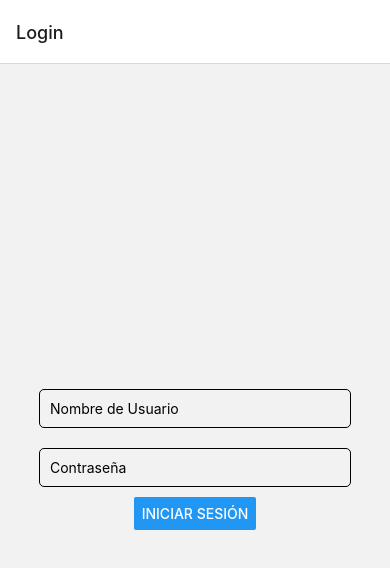
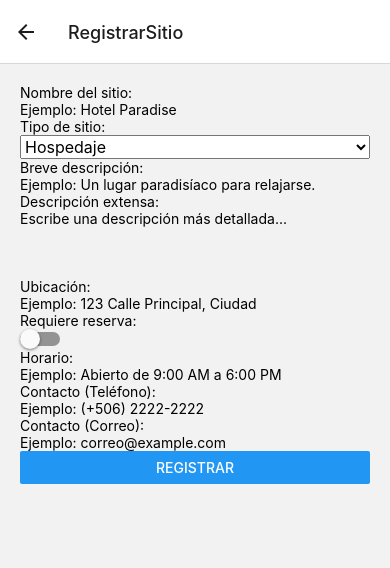
Before and after one commit to Esteban-FB/Proyecto-TripSync, a React Native app in the folder TripSync/: screen /RegistrarSitio in a window 390 px wide. Shown: the top 568 px of the page. Built offline with nearby package versions, Linux system fonts and the light colour scheme.

Commit message:
Formulario registro sitio

```diff
--- a/TripSync/App.js
+++ b/TripSync/App.js
@@ -3,6 +3,7 @@ import { NavigationContainer } from '@react-navigation/native';
 import { createStackNavigator } from '@react-navigation/stack';
 import Login from './src/logIn/LogIn';
 import Dashboard from './src/views/dashboard/Dashboard';
+import RegistrarSitio from './src/views/map/RegistrarSitio';
 
 const Stack = createStackNavigator();
 
@@ -12,6 +13,7 @@ const App = () => {
       <Stack.Navigator initialRouteName="Login">
         <Stack.Screen name="Login" component={Login} />
         <Stack.Screen name="Dashboard" component={Dashboard} />
+        <Stack.Screen name="RegistrarSitio" component={RegistrarSitio} />
       </Stack.Navigator>
     </NavigationContainer>
   );
--- a/TripSync/src/views/dashboard/Dashboard.js
+++ b/TripSync/src/views/dashboard/Dashboard.js
@@ -4,6 +4,7 @@ import { NavigationContainer } from '@react-navigation/native';
 import ActivitiesTab from '../activitiesTab/ActivitiesTab'; // Importa tus componentes de pestañas aquí
 import MapTab from '../map/MapTab';
 import TestTab from '../map/TestTab';
+import AgregarSitio from '../map/AgregarSitio';
 
 const Tab = createBottomTabNavigator();
 
@@ -35,6 +36,13 @@ const Dashboard = () => {
             tabBarLabel: 'Pestaña 2',
           }}
         />
+        <Tab.Screen
+          name="Mis Sitios"
+          component={AgregarSitio}
+          options={{
+            tabBarLabel: 'Mis Sitios',
+          }}
+        />
         {/* Puedes agregar más pestañas aquí según tus necesidades */}
       </Tab.Navigator>
 
--- /dev/null
+++ b/TripSync/src/views/map/AgregarSitio.js
@@ -0,0 +1,27 @@
+import * as React from 'react';
+import { View, Text, Button } from 'react-native';
+import RegistrarSitio from '../map/RegistrarSitio';
+import { useNavigation } from '@react-navigation/native';
+
+const AgregarSitio = () => {
+  const navigation = useNavigation();
+
+  const handleRegistroClick = () => {
+    // Navega a la pantalla de registro cuando se presiona el botón
+    navigation.navigate('RegistrarSitio');
+  };
+
+  return (
+    <View style={{ flex: 1, justifyContent: 'center', alignItems: 'center' }}>
+      <Text style={{ fontSize: 20, marginBottom: 20 }}>
+        No tienes ningún sitio registrado
+      </Text>
+      <Button
+        title="Registrar un sitio"
+        onPress={handleRegistroClick}
+      />
+    </View>
+  );
+};
+
+export default AgregarSitio;
--- /dev/null
+++ b/TripSync/src/views/map/RegistrarSitio.js
@@ -0,0 +1,100 @@
+//import * as React from 'react';
+import React, { useState } from 'react';
+import { View, Text, TextInput, Picker, Switch, Button, Image, ScrollView } from 'react-native';
+
+const RegistrarSitio = () => {
+  const [nombreSitio, setNombreSitio] = useState('');
+  const [tipoSitio, setTipoSitio] = useState('Hospedaje');
+  const [breveDescripcion, setBreveDescripcion] = useState('');
+  const [descripcionExtensa, setDescripcionExtensa] = useState('');
+  const [ubicacion, setUbicacion] = useState('');
+  const [requiereReserva, setRequiereReserva] = useState(false);
+  const [horario, setHorario] = useState('');
+  const [contactoTelefono, setContactoTelefono] = useState('');
+  const [contactoCorreo, setContactoCorreo] = useState('');
+
+  const handleRegistro = () => {
+    // Aquí puedes agregar la lógica para enviar los datos a tu servidor o almacenarlos localmente
+  };
+
+  return (
+    <ScrollView style={{ padding: 20 }}>
+      <Text>Nombre del sitio:</Text>
+      <TextInput
+        placeholder="Ejemplo: Hotel Paradise"
+        value={nombreSitio}
+        onChangeText={text => setNombreSitio(text)}
+      />
+
+      <Text>Tipo de sitio:</Text>
+      <Picker
+        selectedValue={tipoSitio}
+        onValueChange={itemValue => setTipoSitio(itemValue)}
+      >
+        <Picker.Item label="Hospedaje" value="Hospedaje" />
+        <Picker.Item label="Recreativo" value="Recreativo" />
+        <Picker.Item label="Aventura" value="Aventura" />
+        <Picker.Item label="Rural" value="Rural" />
+        <Picker.Item label="Gastronómico" value="Gastronómico" />
+        <Picker.Item label="Natural" value="Natural" />
+        <Picker.Item label="Otro" value="Otro" />
+      </Picker>
+
+      <Text>Breve descripción:</Text>
+      <TextInput
+        placeholder="Ejemplo: Un lugar paradisíaco para relajarse."
+        value={breveDescripcion}
+        onChangeText={text => setBreveDescripcion(text)}
+      />
+
+      <Text>Descripción extensa:</Text>
+      <TextInput
+        placeholder="Escribe una descripción más detallada..."
+        multiline
+        numberOfLines={4}
+        value={descripcionExtensa}
+        onChangeText={text => setDescripcionExtensa(text)}
+      />
+
+      <Text>Ubicación:</Text>
+      <TextInput
+        placeholder="Ejemplo: 123 Calle Principal, Ciudad"
+        value={ubicacion}
+        onChangeText={text => setUbicacion(text)}
+      />
+
+      <Text>Requiere reserva:</Text>
+      <Switch
+        value={requiereReserva}
+        onValueChange={value => setRequiereReserva(value)}
+      />
+
+      {/* Agregar opción para adjuntar fotos o videos según tus necesidades */}
+
+      <Text>Horario:</Text>
+      <TextInput
+        placeholder="Ejemplo: Abierto de 9:00 AM a 6:00 PM"
+        value={horario}
+        onChangeText={text => setHorario(text)}
+      />
+
+      <Text>Contacto (Teléfono):</Text>
+      <TextInput
+        placeholder="Ejemplo: (+506) 2222-2222"
+        value={contactoTelefono}
+        onChangeText={text => setContactoTelefono(text)}
+      />
+
+      <Text>Contacto (Correo):</Text>
+      <TextInput
+        placeholder="Ejemplo: correo@example.com"
+        value={contactoCorreo}
+        onChangeText={text => setContactoCorreo(text)}
+      />
+
+      <Button title="Registrar" onPress={handleRegistro} />
+    </ScrollView>
+  );
+};
+
+export default RegistrarSitio;
```
Also changed, not shown: 2 other files (tests, documents, lock files or other folders).
